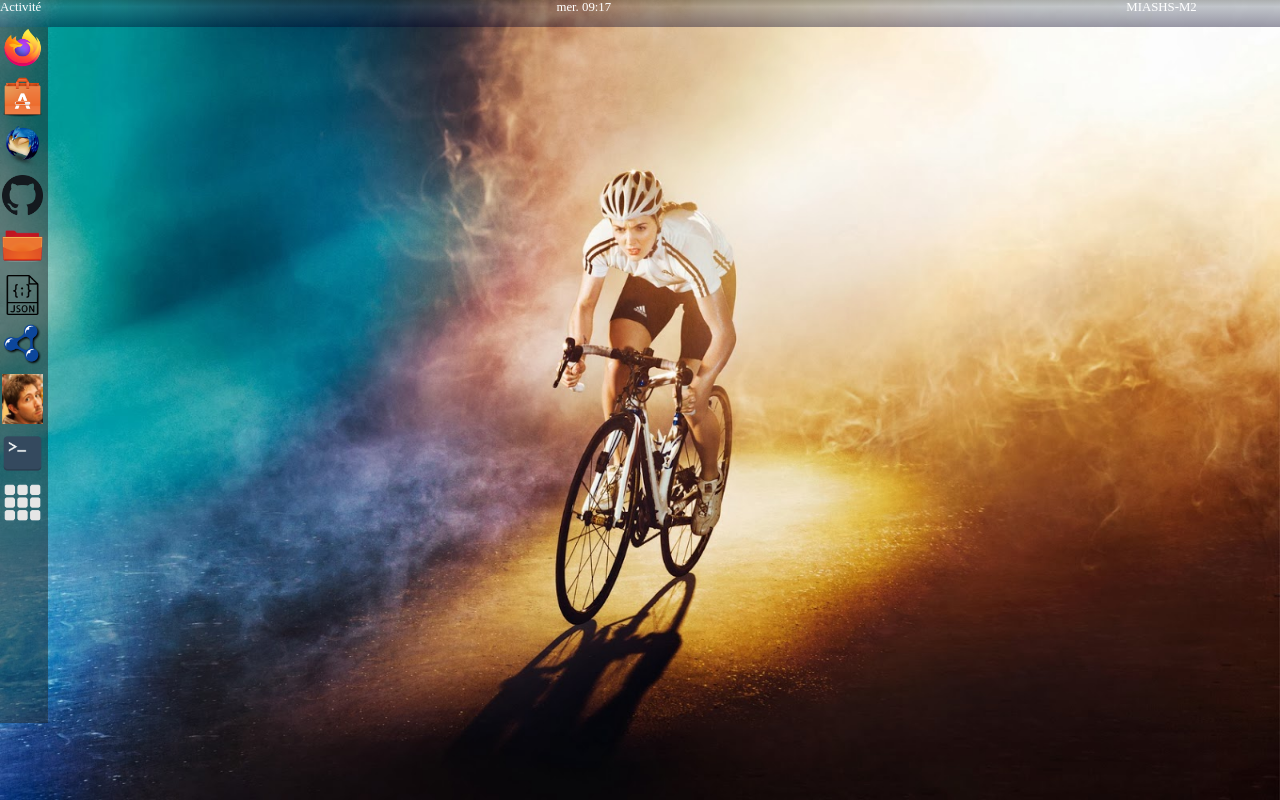
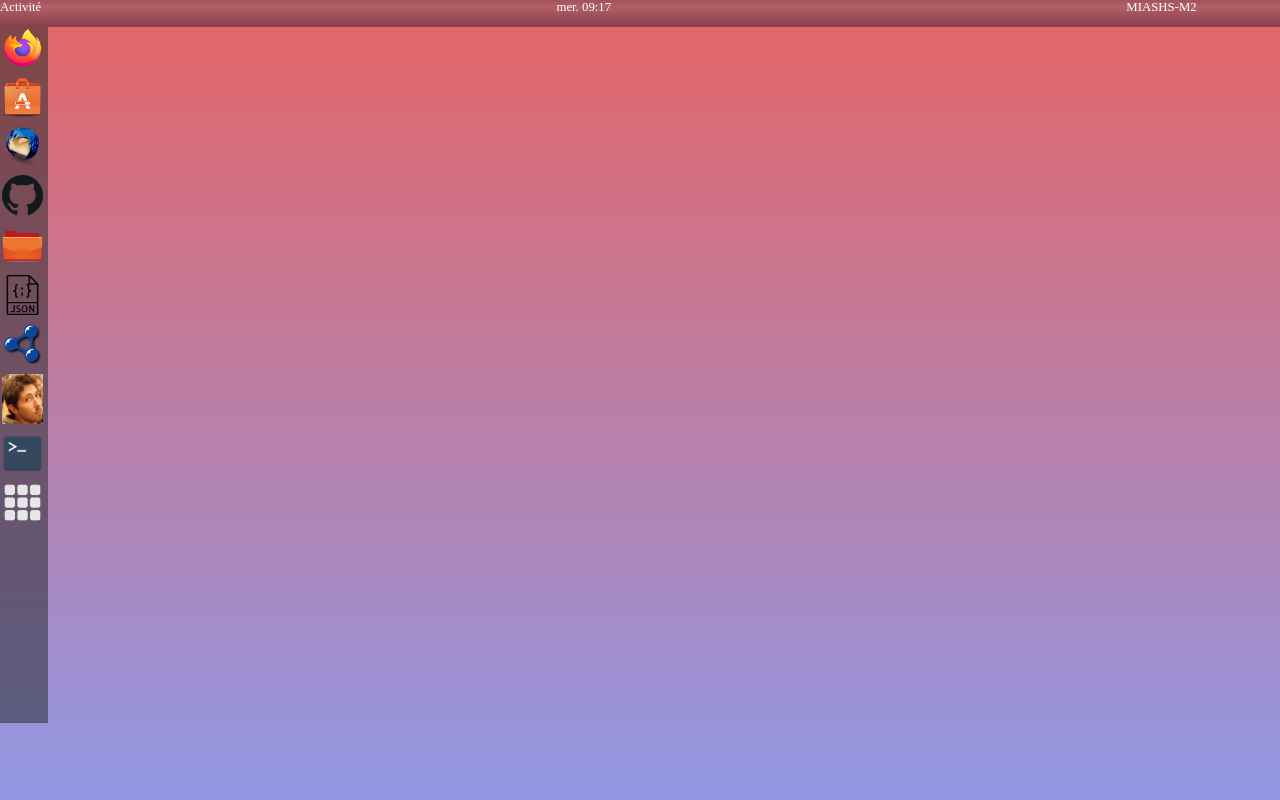
Before and after one commit to Marine27/BalanceTonJson, a website: page docs/index.html in a window 1280 px wide. Drawn offline with Linux system fonts and the light colour scheme.

Commit message:
background css

```diff
--- a/docs/css/style.css
+++ b/docs/css/style.css
@@ -2,8 +2,7 @@
 body {
 
 
-    background-image: url('../media/backvelib.jpg');
-    background-repeat: no-repeat;
+    background: linear-gradient(#e66465, #9198e5);
     background-size: 100%;
 }
 html, body {
```
